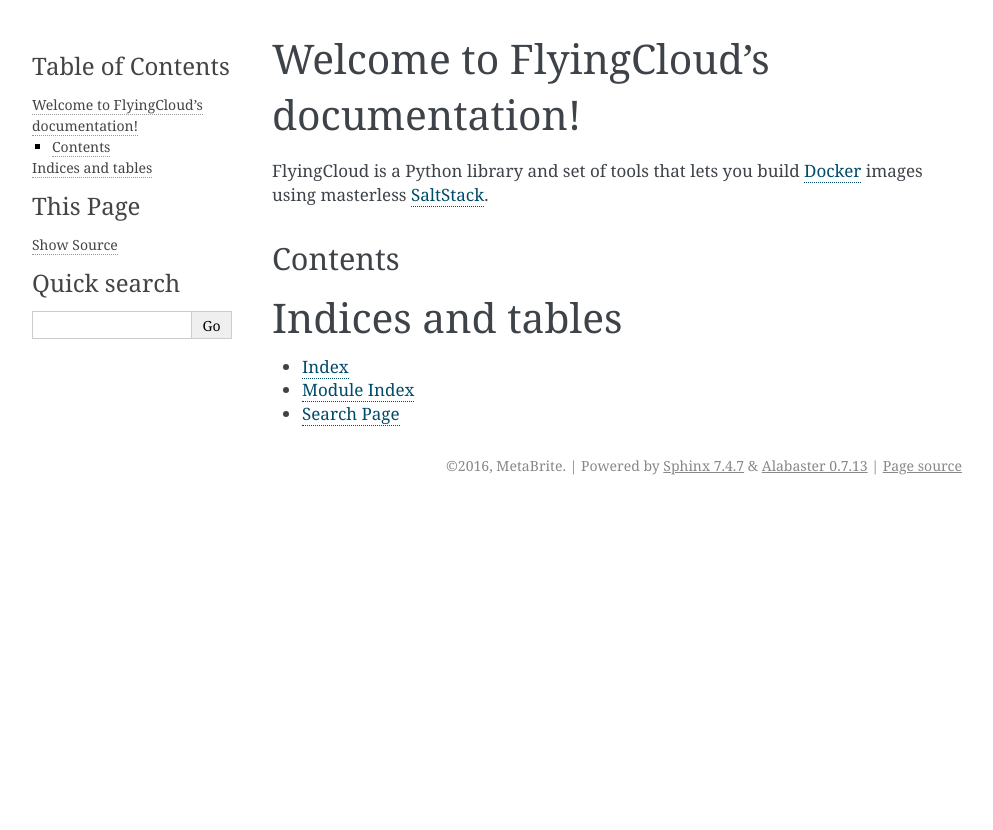
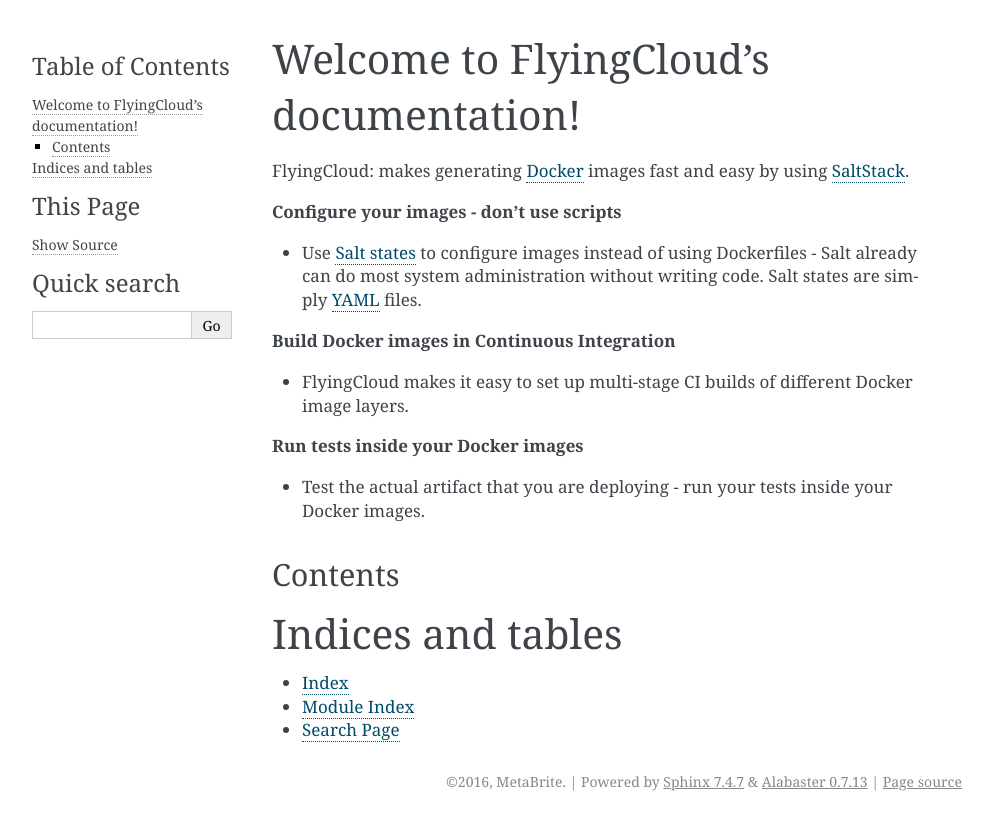
Before and after one commit to xBrite/flyingcloud, a Sphinx documentation site: the page built from docs/index.rst, in a window 1280 px wide. Shown: the top 830 px of the page, without its empty margins (148-1141 px from the left). Built offline with Sphinx 7.4.7, drawn with Linux system fonts in a browser that asks for light colours.

Commit message:
improved docs summary

```diff
--- a/docs/index.rst
+++ b/docs/index.rst
@@ -6,8 +6,21 @@
 Welcome to FlyingCloud's documentation!
 =======================================
 
-FlyingCloud is a Python library and set of tools
-that lets you build Docker_ images using masterless SaltStack_.
+FlyingCloud: makes generating Docker_ images fast and easy by using SaltStack_.
+
+**Configure your images - don't use scripts**
+
+* Use `Salt states`_ to configure images instead of using Dockerfiles - Salt already
+  can do most system administration without writing code. Salt states are simply YAML_
+  files.
+
+**Build Docker images in Continuous Integration**
+
+* FlyingCloud makes it easy to set up multi-stage CI builds of different Docker image layers.
+
+**Run tests inside your Docker images**
+
+* Test the actual artifact that you are deploying - run your tests inside your Docker images.
 
 
 Contents
@@ -29,3 +42,7 @@
     http://docker.com
 .. _SaltStack:
     http://saltstack.com/
+.. _`Salt states`:
+    https://docs.saltstack.com/en/latest/topics/tutorials/starting_states.html
+.. _YAML:
+    https://en.wikipedia.org/wiki/YAML
```
Also changed, not shown: docs/README.md (added, +5 -0 lines).
